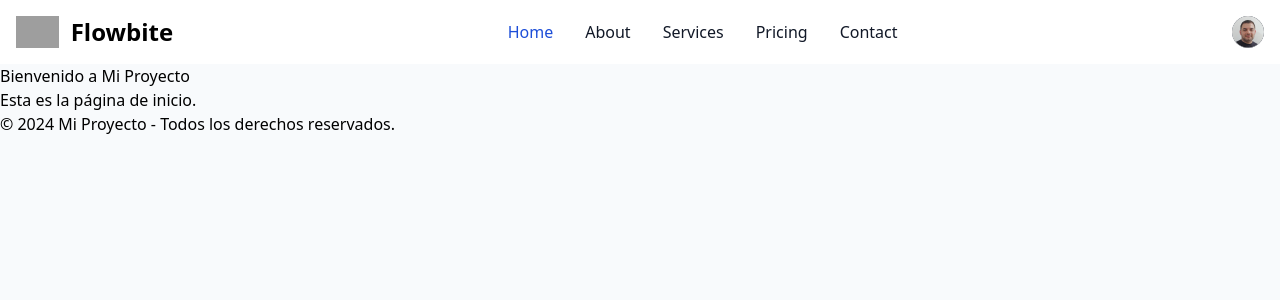
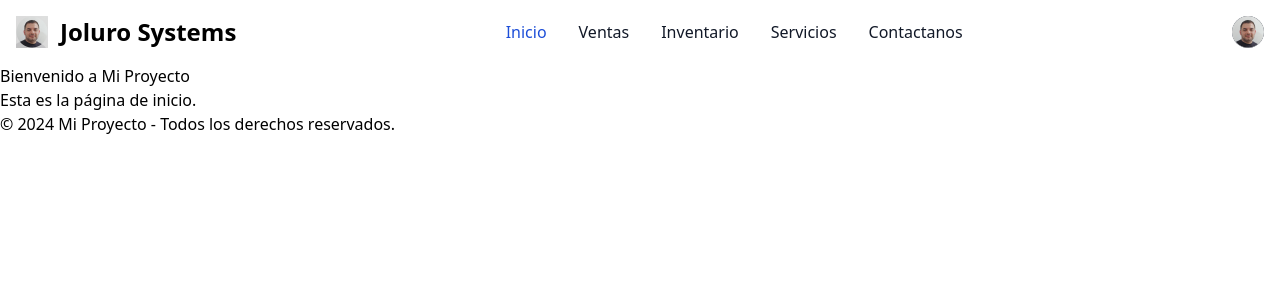
Before and after one commit to joluro86/joluro, a Django app: page /sale/ in a window 1280 px wide. Shown: the top 300 px of the page. Run offline with Django 4.2, Linux system fonts and the light colour scheme; some libraries are stand-ins or nearby versions; grey boxes are pictures that could not be loaded.

Commit message:
27-12-24

```diff
--- /dev/null
+++ b/core/static/css/style.css
@@ -0,0 +1,6 @@
+.body {
+    @apply bg-gray-400 text-gray-800; /* Usando Tailwind para fondo y texto */
+    font-family: 'Arial', sans-serif;
+    margin: 0;
+    padding: 0;
+}
--- a/core/templates/index.html
+++ b/core/templates/core/index.html
@@ -1,22 +1,25 @@
 {% load static %}
 <!DOCTYPE html>
 <html lang="es">
+
 <head>
     <meta charset="UTF-8">
     <meta name="viewport" content="width=device-width, initial-scale=1.0">
     <script src="https://cdn.tailwindcss.com"></script>
-    <link href="{% static 'css/tailwind.css' %}" rel="stylesheet">
-    <title>{% block title %}Joluro{% endblock %}</title>
+    <link href="{% static 'css/style.css' %}" rel="stylesheet">
+    <link rel="icon" href="{% static 'images/icon.png' %}">
+    <title>{% block title %}Joluro Systems{% endblock %}</title>
 </head>
-<body  class="bg-slate-50">
-    {% include 'navbar.html' %}
+
+<body class="bg-gray">
+    {% include 'core/navbar.html' %}
     <div class="content">
         {% block content %}
         <!-- El contenido específico de cada página irá aquí -->
         {% endblock %}
     </div>
-    {% include 'footer.html' %}
+    {% include 'core/footer.html' %}
     <script src="https://cdn.jsdelivr.net/npm/flowbite@1.6.5/dist/flowbite.min.js"></script>
+</body>
 
-</body>
 </html>
--- a/core/templates/navbar.html
+++ b/core/templates/core/navbar.html
@@ -1,8 +1,9 @@
+{% load static %}
 <nav class="bg-white border-gray-200 dark:bg-gray-900">
   <div class="max-w-screen-xl flex flex-wrap items-center justify-between mx-auto p-4">
     <a href="https://flowbite.com/" class="flex items-center space-x-3 rtl:space-x-reverse">
-      <img src="https://flowbite.com/docs/images/logo.svg" class="h-8" alt="Flowbite Logo" />
-      <span class="self-center text-2xl font-semibold whitespace-nowrap dark:text-white">Flowbite</span>
+      <img src="{% static 'images/jorge.png' %}" class="h-8" alt="Flowbite Logo" />
+      <span class="self-center text-2xl font-semibold whitespace-nowrap dark:text-white">Joluro Systems</span>
     </a>
     <div class="flex items-center md:order-2 space-x-3 md:space-x-0 rtl:space-x-reverse">
       <button type="button"
@@ -55,25 +55,25 @@
       <ul
         class="flex flex-col font-medium p-4 md:p-0 mt-4 border border-gray-100 rounded-lg bg-gray-50 md:space-x-8 rtl:space-x-reverse md:flex-row md:mt-0 md:border-0 md:bg-white dark:bg-gray-800 md:dark:bg-gray-900 dark:border-gray-700">
         <li>
-          <a href="#"
+          <a href="{% url 'core_index' %}"
             class="block py-2 px-3 text-white bg-blue-700 rounded md:bg-transparent md:text-blue-700 md:p-0 md:dark:text-blue-500"
-            aria-current="page">Home</a>
+            aria-current="page">Inicio</a>
+        </li>
+        <li>
+          <a href="{% url 'sale_index' %}"
+            class="block py-2 px-3 text-gray-900 rounded hover:bg-gray-100 md:hover:bg-transparent md:hover:text-blue-700 md:p-0 dark:text-white md:dark:hover:text-blue-500 dark:hover:bg-gray-700 dark:hover:text-white md:dark:hover:bg-transparent dark:border-gray-700">Ventas</a>
         </li>
         <li>
           <a href="#"
-            class="block py-2 px-3 text-gray-900 rounded hover:bg-gray-100 md:hover:bg-transparent md:hover:text-blue-700 md:p-0 dark:text-white md:dark:hover:text-blue-500 dark:hover:bg-gray-700 dark:hover:text-white md:dark:hover:bg-transparent dark:border-gray-700">About</a>
+            class="block py-2 px-3 text-gray-900 rounded hover:bg-gray-100 md:hover:bg-transparent md:hover:text-blue-700 md:p-0 dark:text-white md:dark:hover:text-blue-500 dark:hover:bg-gray-700 dark:hover:text-white md:dark:hover:bg-transparent dark:border-gray-700">Inventario</a>
         </li>
         <li>
           <a href="#"
-            class="block py-2 px-3 text-gray-900 rounded hover:bg-gray-100 md:hover:bg-transparent md:hover:text-blue-700 md:p-0 dark:text-white md:dark:hover:text-blue-500 dark:hover:bg-gray-700 dark:hover:text-white md:dark:hover:bg-transparent dark:border-gray-700">Services</a>
+            class="block py-2 px-3 text-gray-900 rounded hover:bg-gray-100 md:hover:bg-transparent md:hover:text-blue-700 md:p-0 dark:text-white md:dark:hover:text-blue-500 dark:hover:bg-gray-700 dark:hover:text-white md:dark:hover:bg-transparent dark:border-gray-700">Servicios</a>
         </li>
         <li>
           <a href="#"
-            class="block py-2 px-3 text-gray-900 rounded hover:bg-gray-100 md:hover:bg-transparent md:hover:text-blue-700 md:p-0 dark:text-white md:dark:hover:text-blue-500 dark:hover:bg-gray-700 dark:hover:text-white md:dark:hover:bg-transparent dark:border-gray-700">Pricing</a>
-        </li>
-        <li>
-          <a href="#"
-            class="block py-2 px-3 text-gray-900 rounded hover:bg-gray-100 md:hover:bg-transparent md:hover:text-blue-700 md:p-0 dark:text-white md:dark:hover:text-blue-500 dark:hover:bg-gray-700 dark:hover:text-white md:dark:hover:bg-transparent dark:border-gray-700">Contact</a>
+            class="block py-2 px-3 text-gray-900 rounded hover:bg-gray-100 md:hover:bg-transparent md:hover:text-blue-700 md:p-0 dark:text-white md:dark:hover:text-blue-500 dark:hover:bg-gray-700 dark:hover:text-white md:dark:hover:bg-transparent dark:border-gray-700">Contactanos</a>
         </li>
       </ul>
     </div>
--- /dev/null
+++ b/core/urls.py
@@ -0,0 +1,6 @@
+from django.urls import path
+from core.views import index
+
+urlpatterns = [
+    path('', index ,name="core_index"),
+]
--- a/core/views.py
+++ b/core/views.py
@@ -1,3 +1,4 @@
 from django.shortcuts import render
 
-# Create your views here.
+def index(request):
+    return render(request, "core/index.html")
--- a/joluro/urls.py
+++ b/joluro/urls.py
@@ -19,5 +19,6 @@ from django.urls import path, include
 
 urlpatterns = [
     path('admin/', admin.site.urls),
+    path('', include('core.urls')),
     path('sale/', include('sale.urls'))
 ]
--- a/sale/templates/sale/index.html
+++ b/sale/templates/sale/index.html
@@ -1,4 +1,4 @@
-{% extends 'index.html' %}
+{% extends 'core/index.html' %}
 
 {% block title %}Joluro - inicio{% endblock %}
 
--- a/sale/urls.py
+++ b/sale/urls.py
@@ -19,6 +19,6 @@ from django.urls import path
 from sale.views import index, detail
 
 urlpatterns = [
-    path('', index ,name="index"),
+    path('', index ,name="sale_index"),
     path('detail', detail ,name="detail"),
 ]
```
Also changed, not shown: other parts of core/templates/core/navbar.html (+1 -2 lines), core/static/images/icon.png (added), core/templates/core/footer.html (renamed from core/templates/footer.html).
